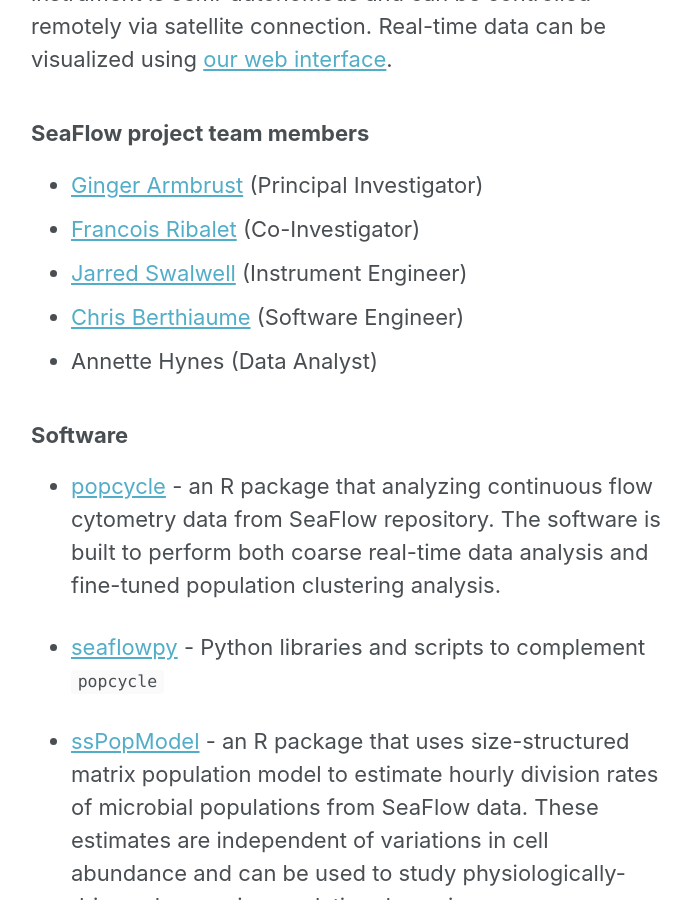
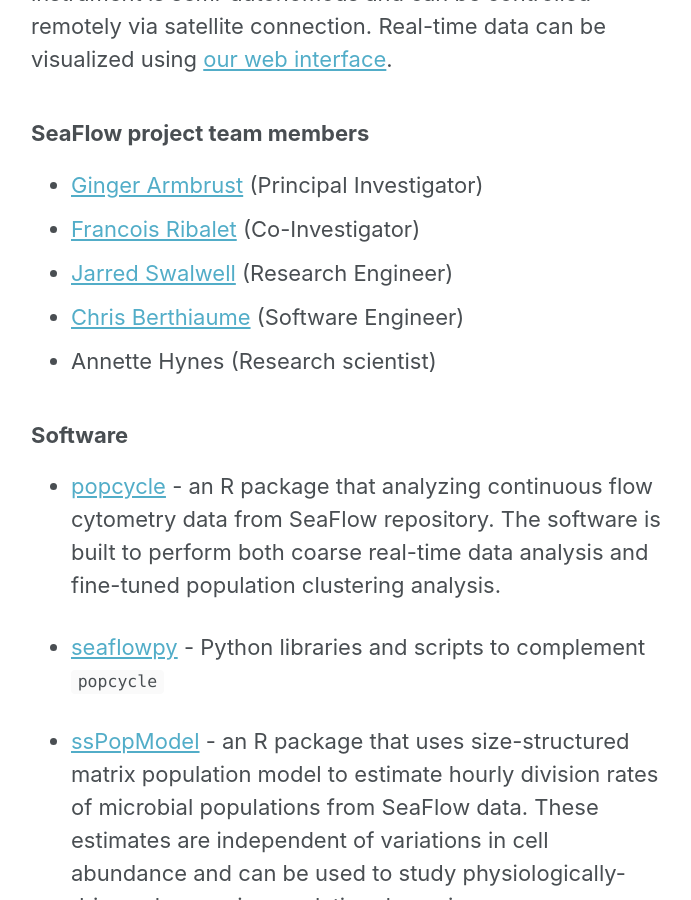
Before and after one commit to armbrustlab/armbrustlab.github.io, a Jekyll site: the page built from collections/_tools/seaflow.md, in a window 1280 px wide and 900 px high, scrolled down 978 px. Shown: the whole window, without its empty margins (291-982 px from the left). Built offline with Jekyll 4.4.1, drawn with Linux system fonts in a browser that asks for light colours; nearby versions of some CDN libraries.

Commit message:
Update seaflow.md

```diff
--- a/collections/_tools/seaflow.md
+++ b/collections/_tools/seaflow.md
@@ -9,9 +9,9 @@
 ### SeaFlow project team members
 - [Ginger Armbrust](https://armbrustlab.ocean.washington.edu/people/armbrust/) (Principal Investigator)
 - [Francois Ribalet](https://armbrustlab.ocean.washington.edu/people/ribalet/) (Co-Investigator)
-- [Jarred Swalwell](https://armbrustlab.ocean.washington.edu/people/swalwell/) (Instrument Engineer)
+- [Jarred Swalwell](https://armbrustlab.ocean.washington.edu/people/swalwell/) (Research Engineer)
 - [Chris Berthiaume](https://armbrustlab.ocean.washington.edu/people/beethiaume/) (Software Engineer)
-- Annette Hynes (Data Analyst)
+- Annette Hynes (Research scientist)
 
 
 ### Software
```
